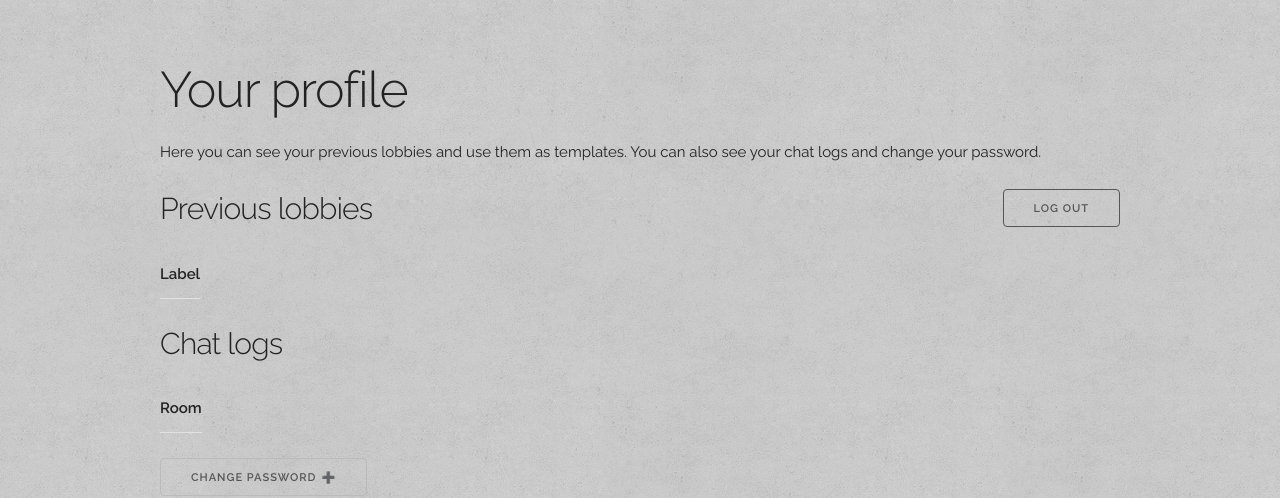
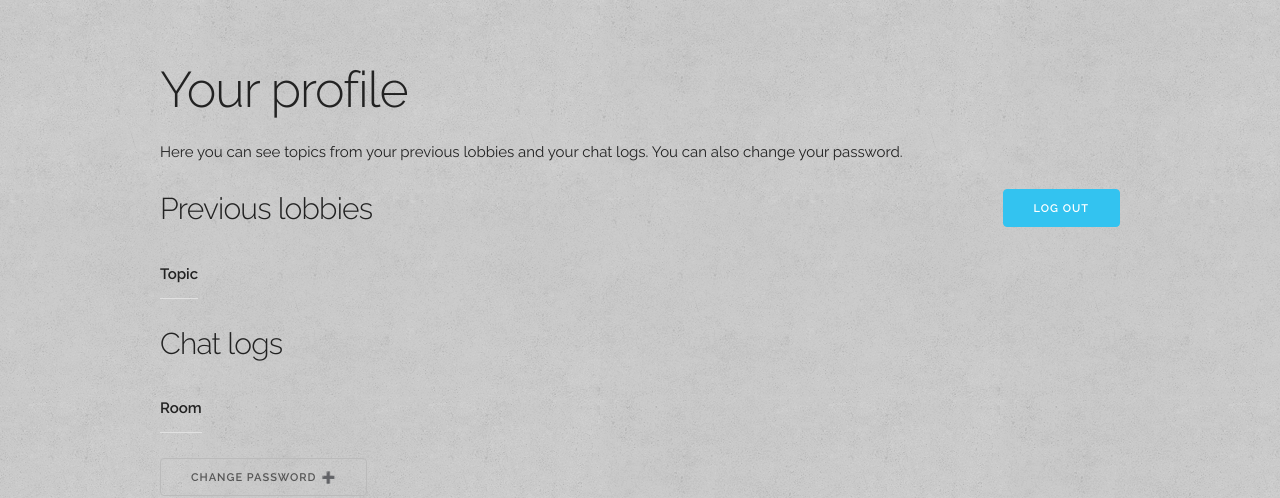
Before and after one commit to TDT4140-Breeze/Breeze, a Django app: page /profile/ in a window 1280 px wide. Shown: the top 498 px of the page. Run offline with Django 3.2, Linux system fonts and the light colour scheme; data comes from the database, SQL or seed files in the repository; data that the repository does not hold is empty.

Commit message:
Fixed several links and lobbylist

```diff
--- a/chat/views.py
+++ b/chat/views.py
@@ -50,11 +50,7 @@ def post_chat(request):
 
 #Shows profile with previous lobbies and chat logs
 def profile(request):
-    email = "test@email.com"
-    cache.set('loggedIn', email, None)
     user = cache.get('loggedIn')
-    user_rooms = Connected_user_room(8, email)
-    user_rooms.save()
     room_id= Connected_user_room.objects.values_list('room', flat=True).filter(user=user)
     lobby_id = Lobby.objects.values_list('label', flat=True).filter(owner=user)
     lobby_topic = Lobby.objects.values_list('topic', flat=True).filter(owner=user)
@@ -66,8 +62,9 @@ def profile(request):
     for id in lobby_id:
         lobbylist.append(id)
     for topic in lobby_topic:
-        lobby_topic_list.append(topic)
-    return render(request, "chat/profile.html", {'lobbylist': lobbylist, 'roomlist': roomlist, 'lobby_topics': lobby_topic_list})
+        if topic != '' or topic is not None:
+            lobby_topic_list.append(topic)
+    return render(request, "chat/profile.html", {'lobbylist': lobbylist, 'roomlist': roomlist, 'lobby_topics': lobby_topic_list, 'user': user})
 
 
 def login(request):
@@ -102,12 +99,6 @@ def login(request):
         form = LoginForm()
         return render(request, "chat/login.html")
     return redirect(open_lobby, label=cache.get('lobbylabel'))
-
-
-
-def logout_user(request):
-    cache.delete('loggedIn')
-    return redirect(index)
 
 
 def change_password(request):
@@ -152,19 +143,21 @@ def new_lobby(request):
 
 def open_lobby(request, label):
     username = cache.get('loggedIn')
+    log.debug(username)
     try:
         u = User.objects.get(email=username)
+        log.debug('Found user:' + str(u))
     except User.DoesNotExist:
         log.debug('This user does not exist') #throw exception??
 
     #lobby, created = Lobby.objects.get_or_create(label=label)
     try:
         lobby = Lobby.objects.get(label=label)
+        log.debug('found lobby'+str(lobby))
     except Lobby.DoesNotExist:
         messages.info(request, 'This lobby does not exist!')
         return redirect(index)
     rooms = lobby.rooms.order_by(label)
-
     c_u, made = Connected_user.objects.get_or_create(lobby=label, user=u.email)
     log.debug(made)
     if made:
@@ -208,6 +201,7 @@ def create_rooms(request):
     """
     Create x amount of new rooms based on currently connected users
     """
+    log.debug(cache.get('loggedIn'))
     lob = Lobby.objects.get(label=cache.get('lobbylabel'))
     users = lob.connected_users
     roomCount = math.floor(users/5) + 1
@@ -216,7 +210,10 @@ def create_rooms(request):
         new_room(request)
         itr -= 1
     place_rooms(request)
-    return redirect(chat_room, label=cache.get('roomlabel'))
+    if lob.owner == cache.get('loggedIn'):
+        return render(request, "chat/lobby/"+str(lob.label), {'roomCount': roomCount})
+    else:
+        return redirect(chat_room, label=cache.get('roomlabel'))
 
 def place_rooms(request):
     """
--- a/static/chat.css
+++ b/static/chat.css
@@ -50,7 +50,7 @@ h2 {
     display: block;
 }
 
-#return_home {
+.return_home {
     margin: 10px;
 
 }
@@ -63,7 +63,7 @@ h2 {
 
 }
 
-.button-primary #home_button {
+.button-primary.home_button {
     display: inline;
     margin: 10px;
     padding:10px 20px;
--- a/templates/chat/about.html
+++ b/templates/chat/about.html
@@ -4,8 +4,7 @@
 <h1>Breeze</h1>
 <p class="deck">
  Logged in as {{  userMail   }} <br/>
-    This is your page. Here you can (soon) watch your previous lobbies and chats. <br/>
-    For now, you can only make a new lobby. Try it out!
+    <a href="{% url 'profile' %}">Click here to see your previous lobbies and chats.</a>
 </p>
 
     <form action="{% url 'new_lobby' %}" method="post">
@@ -14,7 +13,6 @@
         {% csrf_token %}
         {{ form }}
         <input type="submit" value="Create new lobby">
-
     </form>
 
 
--- a/templates/chat/lobby.html
+++ b/templates/chat/lobby.html
@@ -27,6 +27,10 @@
 </p>
 {% endif %}
 
+{% if owner and roomCount %}
+    {{ roomCount }}
+{% endif %}
+
 {% endblock content %}
 
 {% block afterbody %}
--- a/templates/chat/post_chat.html
+++ b/templates/chat/post_chat.html
@@ -3,6 +3,7 @@
 {% block content %}
     <h1 id="post_header">Thanks for using Breeze</h1>
     <p>Save your chat log or return to the home page.</p>
-    <a class="button button-primary" id="home_button" href="{% url 'chat.views.index' %}" id="return_home">Home page</a>
-    <button id="save">Save chat log</button>
+    <a class="button button-primary" class="home_button" href="{% url 'index' %}" class="return_home">Home page</a>
+    <a class="button button-primary" class="home_button" href="{% url 'profile' %}" class="return_home">Your profile</a>
+
 {% endblock content %}
--- a/templates/chat/profile.html
+++ b/templates/chat/profile.html
@@ -11,17 +11,19 @@
     {% endfor %}
 </ul>
 {% endif %}
-    <p>Here you can see your previous lobbies and use them as templates. You can also see your chat logs and change your password. </p>
+    <p>Here you can see topics from your previous lobbies and your chat logs. You can also change your password. </p>
     <ul id="profilebar">
-    <li><form action="/logout/" method="get"><input type="submit" value="Log out" name="logout" class="logout"></form></li>
+    <li>
+        <a class="button button-primary" class="home_button" href="{% url 'logout' %}" class="return_home">Log out</a>
+    </li>
     </ul>
     <h4>Previous lobbies</h4>
     <!-- Previous lobbies the user has created-->
     <table>
-    <th>Label</th>
-    {% for lobby in lobbylist %}
+    <th>Topic</th>
+    {% for topic in lobby_topics %}
             <tr>
-            <td><a href="/lobby/{{ lobby }}">{{ lobby }}</a></td>
+            <td>{{ topic }}</td>
             </tr>
     {% endfor %}
     </table>
--- a/templates/chat/room.html
+++ b/templates/chat/room.html
@@ -46,7 +46,7 @@
 
 
 <a href="{% url 'download' %}?{{ room.label }}" class="lobbyLink">Download chat logs of this conversation</a>
-<a href="{% url 'logout' %}" class="lobbyLink">Go to profile page</a>
+<a href="{% url 'profile' %}" class="lobbyLink">Go to profile page</a>
 <a href="{% url 'post_chat' %}" class="post_chat">Leave chat</a>
 
 
```
